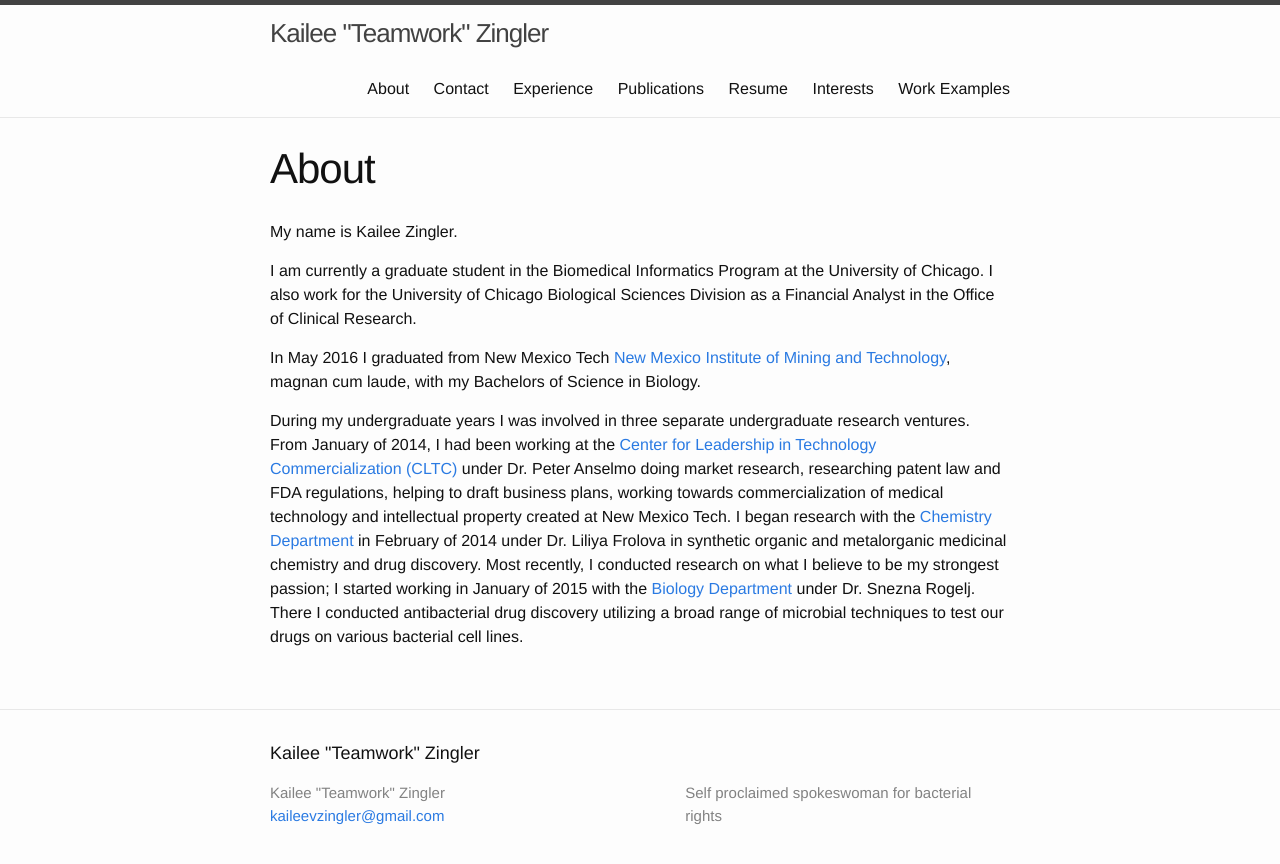
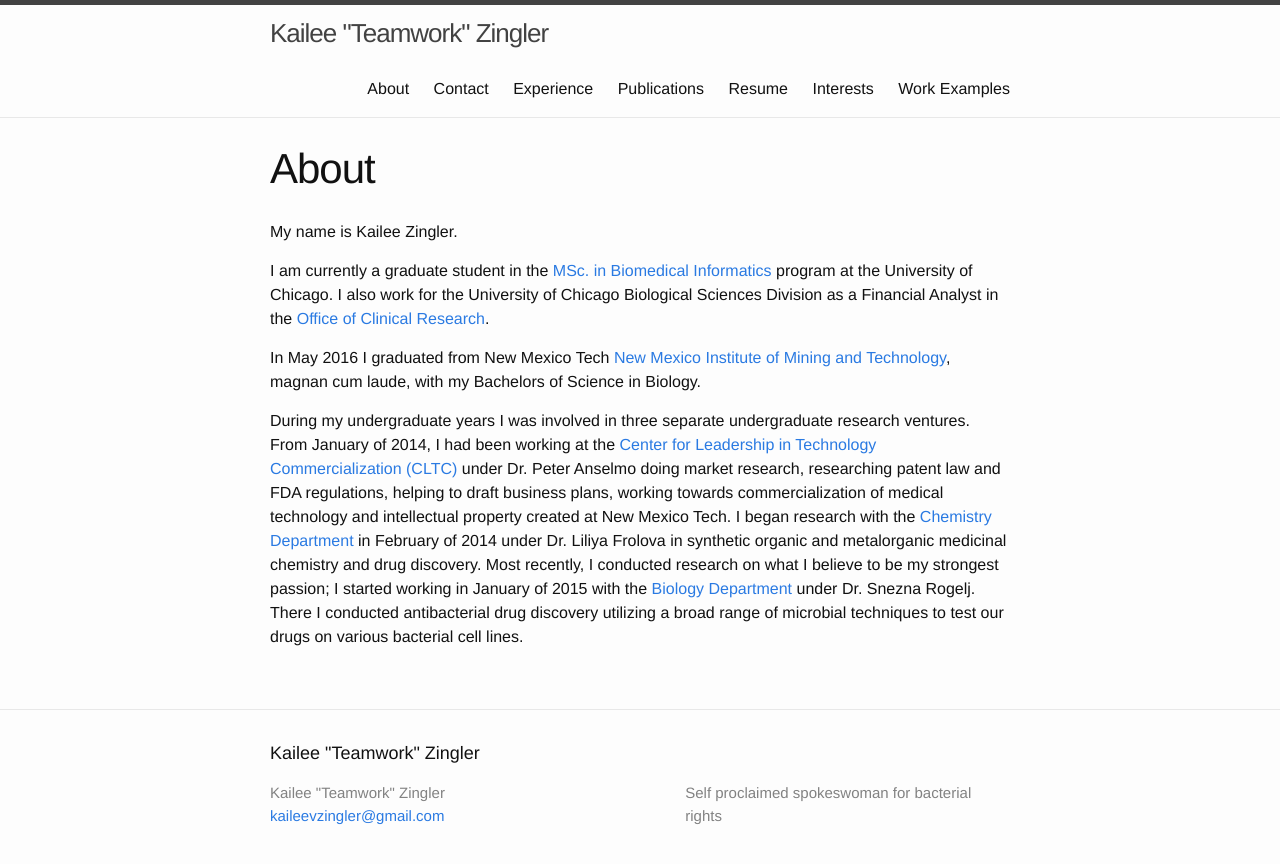
Before and after one commit to kzingler/kzingler.github.io, a Jekyll site: the page built from about.md, in a window 1280 px wide. Shown: the top 864 px of the page. Built offline with Jekyll 4.4.1, drawn with Linux system fonts in a browser that asks for light colours.

Commit message:
Added hyperlinks

```diff
--- a/about.md
+++ b/about.md
@@ -5,9 +5,9 @@ permalink: /about/
 ---
 My name is Kailee Zingler.
 
-I am currently a graduate student in the Biomedical Informatics Program at the University of Chicago.
+I am currently a graduate student in the [MSc. in Biomedical Informatics](https://grahamschool.uchicago.edu/academic-programs/masters-degrees/biomedical-informatics) program at the University of Chicago.
 I also work for the University of Chicago Biological Sciences Division as a Financial Analyst in the
-Office of Clinical Research.
+[Office of Clinical Research](http://bsdocr.bsd.uchicago.edu).
 
 In May 2016 I graduated from New Mexico Tech [New Mexico Institute of Mining and
 Technology](https://en.wikipedia.org/wiki/New_Mexico_Institute_of_Mining_and_Technology),
```
